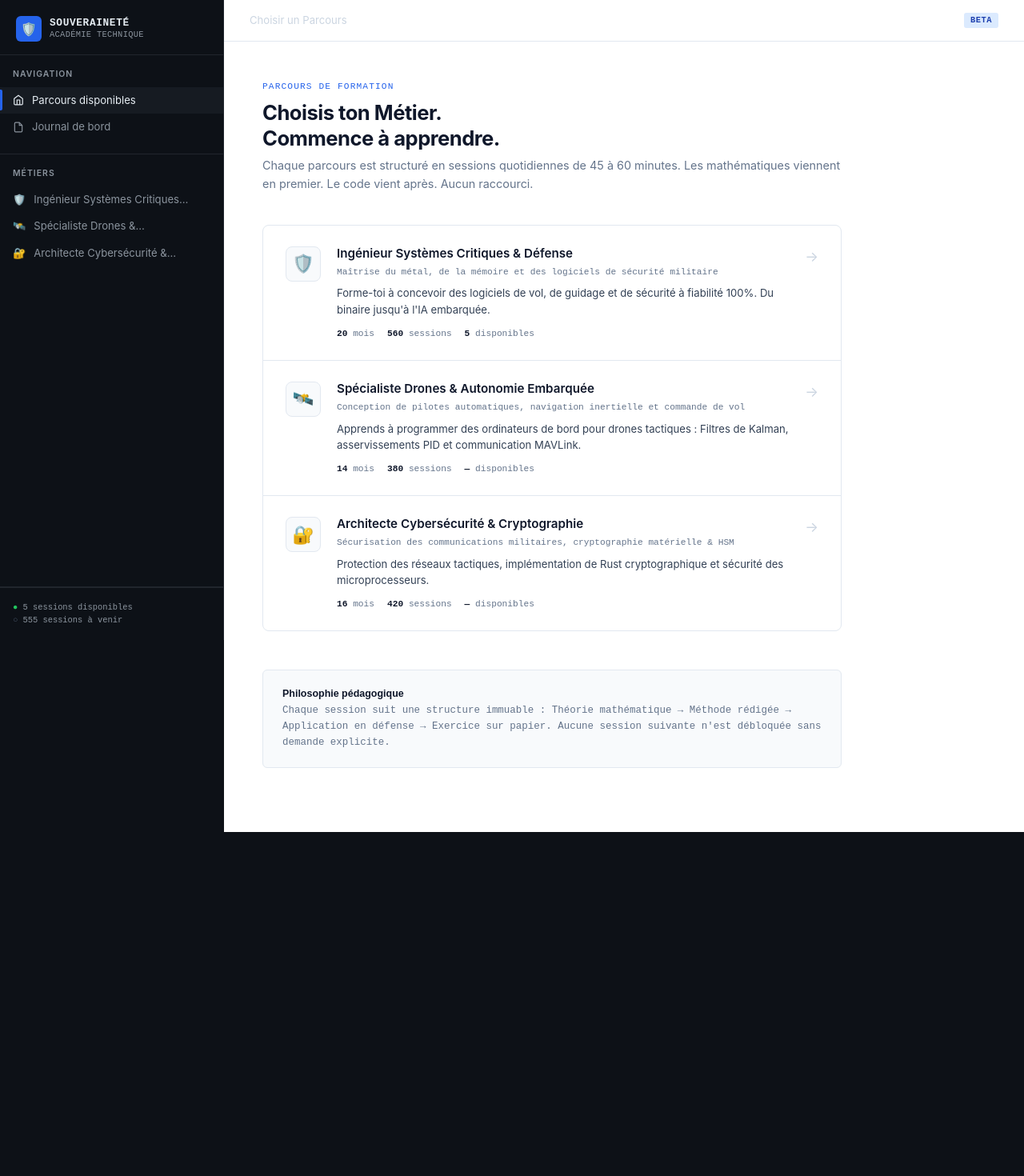
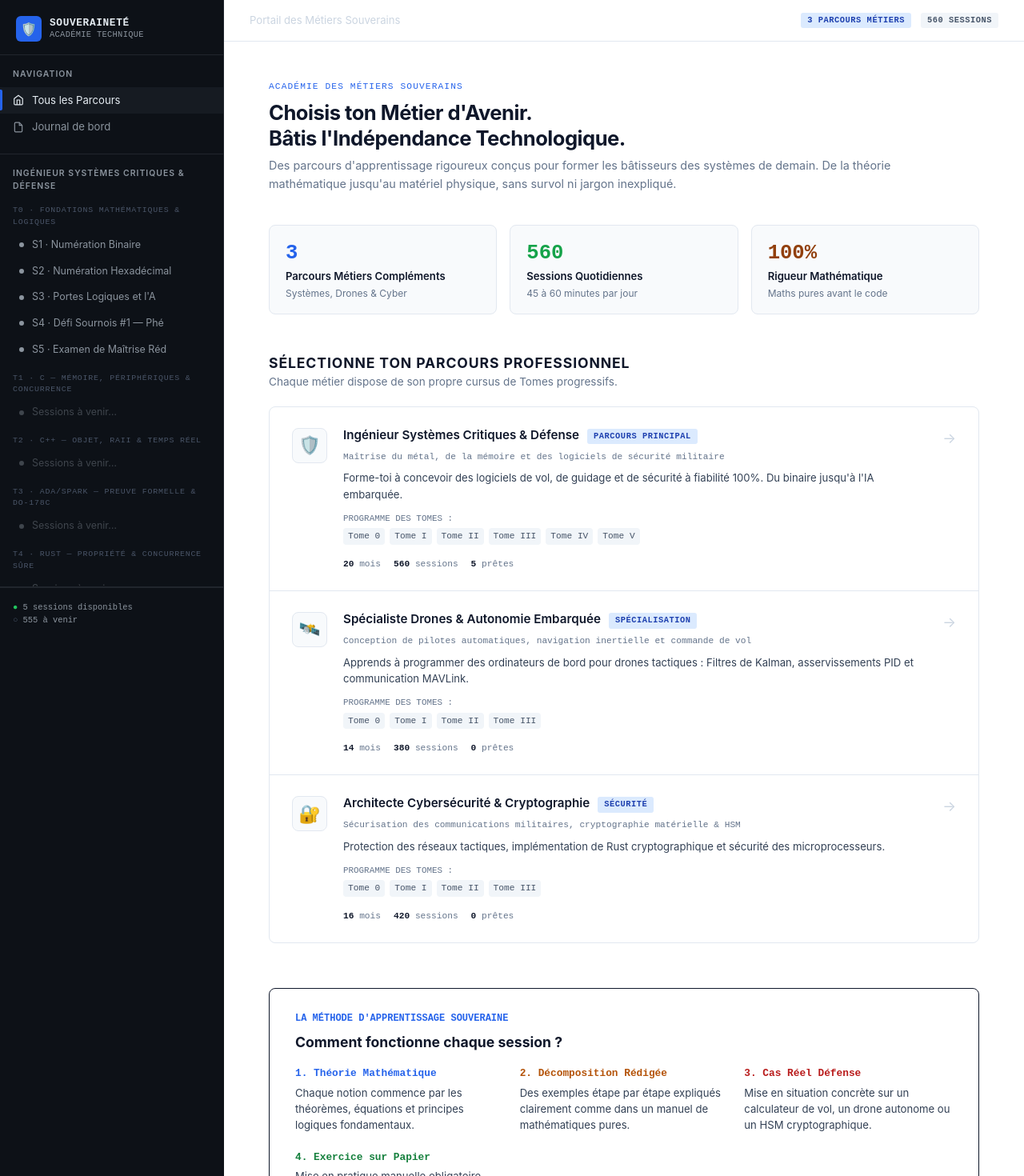
Before and after one commit to ROMI021/apprendretonmetierprecis.com, a Next.js app in the folder souverainete-app/: page / in a window 1280 px wide. Shown: the top 1470 px of the page at 80% size. Before the commit the page ends 1040 px from the top, so only its background shows below. Built offline with nearby package versions, Linux system fonts and the light colour scheme.

Commit message:
Refonte complete de l'accueil: mise en valeur equilibrée des 3 metiers souverains et de la methode en 4 etapes

```diff
--- a/souverainete-app/src/app/page.tsx
+++ b/souverainete-app/src/app/page.tsx
@@ -1,76 +1,106 @@
 import Link from "next/link";
 import { PARCOURS_DATA } from "@/data/parcours";
+import NavigationLayout from "@/components/NavigationLayout";
 
 export const metadata = {
-  title: "Souveraineté — Académie des Systèmes Critiques",
-  description: "Parcours d'apprentissage pas-à-pas pour la maîtrise des systèmes embarqués, défense et cybersécurité.",
+  title: "Souveraineté — Académie des Métiers Techniques Souverains",
+  description: "Plateforme de formation pas-à-pas aux métiers d'ingénierie critique, drones autonomes et cybersécurité.",
 };
 
 export default function HomePage() {
   return (
-    <div className="app-shell">
-      {/* Sidebar */}
-      <aside className="sidebar">
-        <div className="sidebar-logo">
-          <div className="sidebar-logo-mark">
-            <div className="sidebar-logo-icon">🛡️</div>
-            <div>
-              <div className="sidebar-logo-text">Souveraineté</div>
-              <div className="sidebar-logo-sub">Académie Technique</div>
+    <NavigationLayout>
+      <header className="topbar">
+        <div className="topbar-breadcrumb">
+          <span>Portail des Métiers Souverains</span>
         </div>
+        <div className="topbar-right">
+          <span className="badge badge-blue">3 Parcours Métiers</span>
+          <span className="badge badge-slate">560 Sessions</span>
+        </div>
+      </header>
+
+      <div className="home-wrapper">
+        {/* Banner Hero Global */}
+        <div style={{ marginBottom: "40px" }}>
+          <div className="page-eyebrow">Académie des Métiers Souverains</div>
+          <h1 className="page-title">
+            Choisis ton Métier d&apos;Avenir.<br />
+            Bâtis l&apos;Indépendance Technologique.
+          </h1>
+          <p className="page-subtitle" style={{ maxWidth: "780px" }}>
+            Des parcours d&apos;apprentissage rigoureux conçus pour former les bâtisseurs des systèmes de demain.
+            De la théorie mathématique jusqu&apos;au matériel physique, sans survol ni jargon inexpliqué.
+          </p>
+        </div>
+
+        {/* Chiffres & Piliers Globaux */}
+        <div
+          style={{
+            display: "grid",
+            gridTemplateColumns: "repeat(auto-fit, minmax(200px, 1fr))",
+            gap: "16px",
+            marginBottom: "48px",
+          }}
+        >
+          <div
+            style={{
+              padding: "16px 20px",
+              background: "#f8fafc",
+              border: "1px solid var(--content-border)",
+              borderRadius: "8px",
+            }}
+          >
+            <div style={{ fontFamily: "'IBM Plex Mono', monospace", fontSize: "1.6rem", fontWeight: 700, color: "var(--accent)" }}>
+              3
+            </div>
+            <div style={{ fontSize: "0.82rem", fontWeight: 600, color: "var(--ink-dark)" }}>Parcours Métiers Compléments</div>
+            <div style={{ fontSize: "0.75rem", color: "var(--ink-muted)", marginTop: "2px" }}>Systèmes, Drones & Cyber</div>
+          </div>
+
+          <div
+            style={{
+              padding: "16px 20px",
+              background: "#f8fafc",
+              border: "1px solid var(--content-border)",
+              borderRadius: "8px",
+            }}
+          >
+            <div style={{ fontFamily: "'IBM Plex Mono', monospace", fontSize: "1.6rem", fontWeight: 700, color: "#16a34a" }}>
+              560
+            </div>
+            <div style={{ fontSize: "0.82rem", fontWeight: 600, color: "var(--ink-dark)" }}>Sessions Quotidiennes</div>
+            <div style={{ fontSize: "0.75rem", color: "var(--ink-muted)", marginTop: "2px" }}>45 à 60 minutes par jour</div>
+          </div>
+
+          <div
+            style={{
+              padding: "16px 20px",
+              background: "#f8fafc",
+              border: "1px solid var(--content-border)",
+              borderRadius: "8px",
+            }}
+          >
+            <div style={{ fontFamily: "'IBM Plex Mono', monospace", fontSize: "1.6rem", fontWeight: 700, color: "#92400e" }}>
+              100%
+            </div>
+            <div style={{ fontSize: "0.82rem", fontWeight: 600, color: "var(--ink-dark)" }}>Rigueur Mathématique</div>
+            <div style={{ fontSize: "0.75rem", color: "var(--ink-muted)", marginTop: "2px" }}>Maths pures avant le code</div>
           </div>
         </div>
 
-        <div className="sidebar-section">
-          <div className="sidebar-section-label">Navigation</div>
-          <Link href="/" className="sidebar-nav-item active">
-            <svg width="14" height="14" viewBox="0 0 24 24" fill="none" stroke="currentColor" strokeWidth="2"><path d="M3 9l9-7 9 7v11a2 2 0 01-2 2H5a2 2 0 01-2-2z"/><polyline points="9 22 9 12 15 12 15 22"/></svg>
-            Parcours disponibles
-          </Link>
-          <Link href="/journal" className="sidebar-nav-item">
-            <svg width="14" height="14" viewBox="0 0 24 24" fill="none" stroke="currentColor" strokeWidth="2"><path d="M14 2H6a2 2 0 00-2 2v16a2 2 0 002 2h12a2 2 0 002-2V8z"/><polyline points="14 2 14 8 20 8"/></svg>
-            Journal de bord
-          </Link>
+        {/* Titre Grille des Métiers */}
+        <div style={{ marginBottom: "20px" }}>
+          <h2 style={{ fontSize: "1.1rem", fontWeight: 700, color: "var(--ink-dark)", textTransform: "uppercase", letterSpacing: "0.05em" }}>
+            Sélectionne ton Parcours Professionnel
+          </h2>
+          <p style={{ fontSize: "0.85rem", color: "var(--ink-muted)" }}>
+            Chaque métier dispose de son propre cursus de Tomes progressifs.
+          </p>
         </div>
 
-        <div className="sidebar-section" style={{flex:1}}>
-          <div className="sidebar-section-label">Métiers</div>
-          {PARCOURS_DATA.map((p) => (
-            <Link key={p.id} href={`/parcours/${p.id}`} className="sidebar-nav-item">
-              <span style={{fontSize:"13px"}}>{p.icon}</span>
-              <span style={{overflow:"hidden",textOverflow:"ellipsis",whiteSpace:"nowrap"}}>{p.title.split(" ").slice(0,3).join(" ")}…</span>
-            </Link>
-          ))}
-        </div>
-
-        <div style={{padding:"16px",borderTop:"1px solid var(--nav-border)"}}>
-          <div style={{fontFamily:"'IBM Plex Mono',monospace",fontSize:"0.65rem",color:"var(--nav-text)",lineHeight:1.6}}>
-            <span style={{color:"#22c55e"}}>●</span> 5 sessions disponibles<br/>
-            <span style={{color:"#475569"}}>○</span> 555 sessions à venir
-          </div>
-        </div>
-      </aside>
-
-      {/* Content */}
-      <div className="content-area">
-        <header className="topbar">
-          <div className="topbar-breadcrumb">
-            <span>Choisir un Parcours</span>
-          </div>
-          <div className="topbar-right">
-            <span className="badge badge-blue">Beta</span>
-          </div>
-        </header>
-
-        <div style={{padding:"48px 48px 80px",maxWidth:"820px"}}>
-          <div className="page-eyebrow">Parcours de Formation</div>
-          <h1 className="page-title">Choisis ton Métier.<br/>Commence à apprendre.</h1>
-          <p className="page-subtitle">
-            Chaque parcours est structuré en sessions quotidiennes de 45 à 60 minutes.
-            Les mathématiques viennent en premier. Le code vient après. Aucun raccourci.
-          </p>
-
-          <div className="career-grid">
+        {/* Grille complète des Métiers */}
+        <div className="career-grid" style={{ marginBottom: "56px" }}>
           {PARCOURS_DATA.map((parcours) => (
             <Link
               key={parcours.id}
@@ -79,13 +109,40 @@ export default function HomePage() {
             >
               <div className="career-card-icon">{parcours.icon}</div>
               <div className="career-card-body">
+                <div style={{ display: "flex", alignItems: "center", gap: "10px", marginBottom: "4px" }}>
                   <div className="career-card-title">{parcours.title}</div>
+                  <span className="badge badge-blue">{parcours.badge}</span>
+                </div>
                 <div className="career-card-sub">{parcours.subtitle}</div>
                 <div className="career-card-desc">{parcours.description}</div>
-                  <div className="career-card-meta">
+
+                <div style={{ marginTop: "12px", marginBottom: "8px" }}>
+                  <div style={{ fontFamily: "'IBM Plex Mono', monospace", fontSize: "0.68rem", color: "var(--ink-muted)", textTransform: "uppercase", marginBottom: "4px" }}>
+                    Programme des Tomes :
+                  </div>
+                  <div style={{ display: "flex", flexWrap: "wrap", gap: "6px" }}>
+                    {parcours.tomes.map((tome, idx) => (
+                      <span
+                        key={idx}
+                        style={{
+                          fontSize: "0.7rem",
+                          fontFamily: "'IBM Plex Mono', monospace",
+                          background: "#f1f5f9",
+                          padding: "2px 6px",
+                          borderRadius: "4px",
+                          color: "#475569"
+                        }}
+                      >
+                        {tome.split(":")[0]}
+                      </span>
+                    ))}
+                  </div>
+                </div>
+
+                <div className="career-card-meta" style={{ marginTop: "16px" }}>
                   <div className="meta-tag"><strong>{parcours.durationMonths}</strong> mois</div>
                   <div className="meta-tag"><strong>{parcours.sessionsCount}</strong> sessions</div>
-                    <div className="meta-tag"><strong>{parcours.sessions.length || "—"}</strong> disponibles</div>
+                  <div className="meta-tag"><strong>{parcours.sessions.length || 0}</strong> prêtes</div>
                 </div>
               </div>
               <div className="career-card-arrow">→</div>
@@ -93,23 +150,63 @@ export default function HomePage() {
           ))}
         </div>
 
-          <div style={{
-            marginTop:"48px",
-            padding:"20px 24px",
-            background:"#f8fafc",
-            border:"1px solid var(--content-border)",
-            borderRadius:"6px",
-            fontFamily:"'IBM Plex Mono',monospace",
-            fontSize:"0.78rem",
-            color:"var(--ink-muted)",
-            lineHeight:1.6
-          }}>
-            <strong style={{color:"var(--ink-dark)",fontFamily:"'IBM Plex Sans',sans-serif"}}>Philosophie pédagogique</strong><br/>
-            Chaque session suit une structure immuable : Théorie mathématique → Méthode rédigée → Application en défense → Exercice sur papier.
-            Aucune session suivante n'est débloquée sans demande explicite.
+        {/* Méthodologie Pédagogique */}
+        <div
+          style={{
+            background: "#ffffff",
+            border: "1.5px solid var(--ink-dark)",
+            borderRadius: "8px",
+            padding: "28px 32px",
+            marginBottom: "40px"
+          }}
+        >
+          <div style={{ fontFamily: "'IBM Plex Mono', monospace", fontSize: "0.75rem", fontWeight: 700, textTransform: "uppercase", color: "var(--accent)", marginBottom: "8px" }}>
+            La Méthode d&apos;Apprentissage Souveraine
+          </div>
+          <h3 style={{ fontSize: "1.1rem", fontWeight: 700, color: "var(--ink-dark)", marginBottom: "16px" }}>
+            Comment fonctionne chaque session ?
+          </h3>
+
+          <div style={{ display: "grid", gridTemplateColumns: "repeat(auto-fit, minmax(220px, 1fr))", gap: "20px" }}>
+            <div>
+              <div style={{ fontFamily: "'IBM Plex Mono', monospace", fontSize: "0.8rem", fontWeight: 700, color: "#2563eb", marginBottom: "4px" }}>
+                1. Théorie Mathématique
+              </div>
+              <p style={{ fontSize: "0.82rem", color: "var(--ink-body)", lineHeight: 1.55 }}>
+                Chaque notion commence par les théorèmes, équations et principes logiques fondamentaux.
+              </p>
+            </div>
+
+            <div>
+              <div style={{ fontFamily: "'IBM Plex Mono', monospace", fontSize: "0.8rem", fontWeight: 700, color: "#b45309", marginBottom: "4px" }}>
+                2. Décomposition Rédigée
+              </div>
+              <p style={{ fontSize: "0.82rem", color: "var(--ink-body)", lineHeight: 1.55 }}>
+                Des exemples étape par étape expliqués clairement comme dans un manuel de mathématiques pures.
+              </p>
+            </div>
+
+            <div>
+              <div style={{ fontFamily: "'IBM Plex Mono', monospace", fontSize: "0.8rem", fontWeight: 700, color: "#b91c1c", marginBottom: "4px" }}>
+                3. Cas Réel Défense
+              </div>
+              <p style={{ fontSize: "0.82rem", color: "var(--ink-body)", lineHeight: 1.55 }}>
+                Mise en situation concrète sur un calculateur de vol, un drone autonome ou un HSM cryptographique.
+              </p>
+            </div>
+
+            <div>
+              <div style={{ fontFamily: "'IBM Plex Mono', monospace", fontSize: "0.8rem", fontWeight: 700, color: "#15803d", marginBottom: "4px" }}>
+                4. Exercice sur Papier
+              </div>
+              <p style={{ fontSize: "0.82rem", color: "var(--ink-body)", lineHeight: 1.55 }}>
+                Mise en pratique manuelle obligatoire avec correction rédigée intégrale.
+              </p>
             </div>
           </div>
         </div>
+
       </div>
+    </NavigationLayout>
   );
 }
```
Lines whose indentation alone changed are shown as unchanged.
